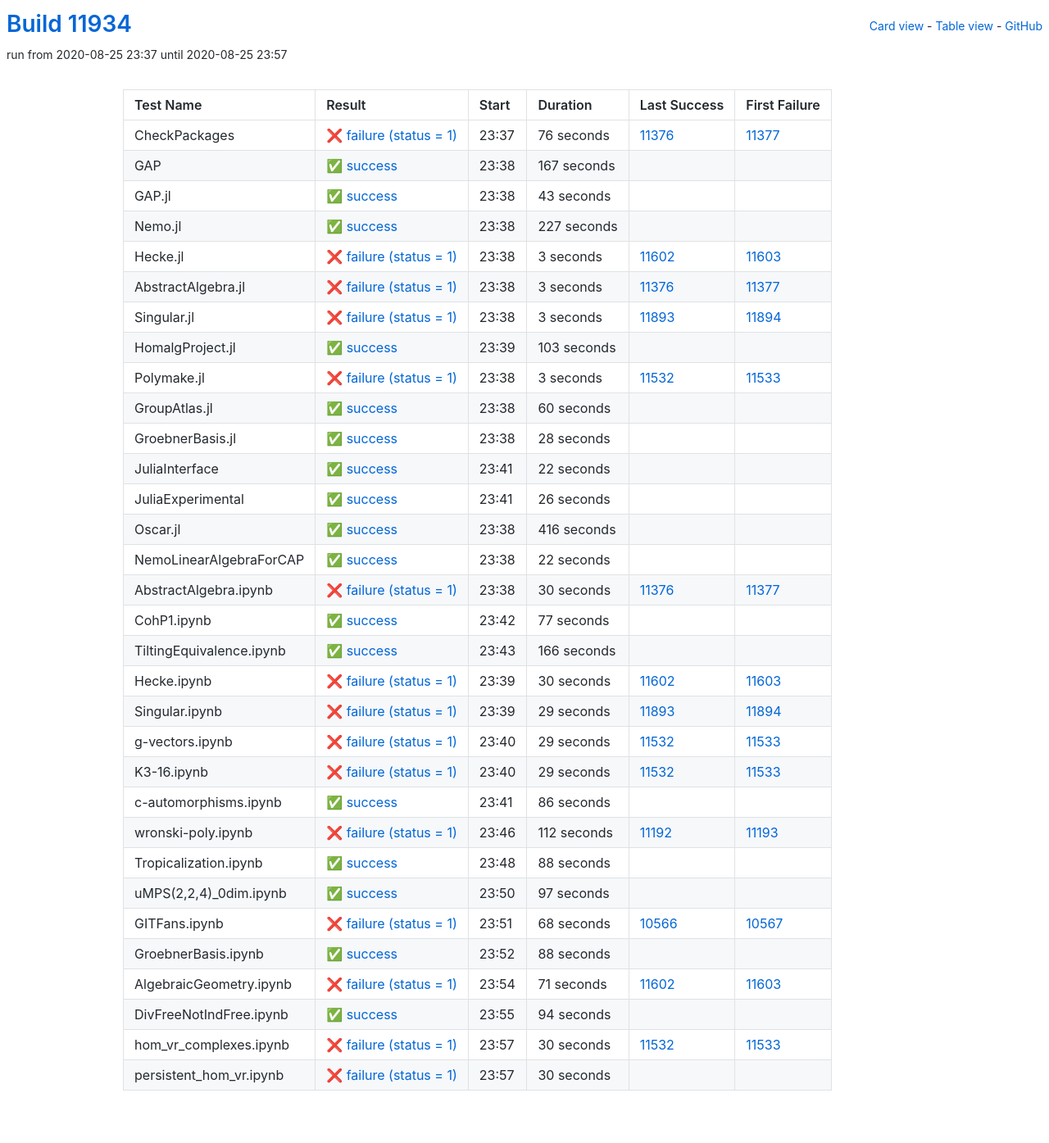
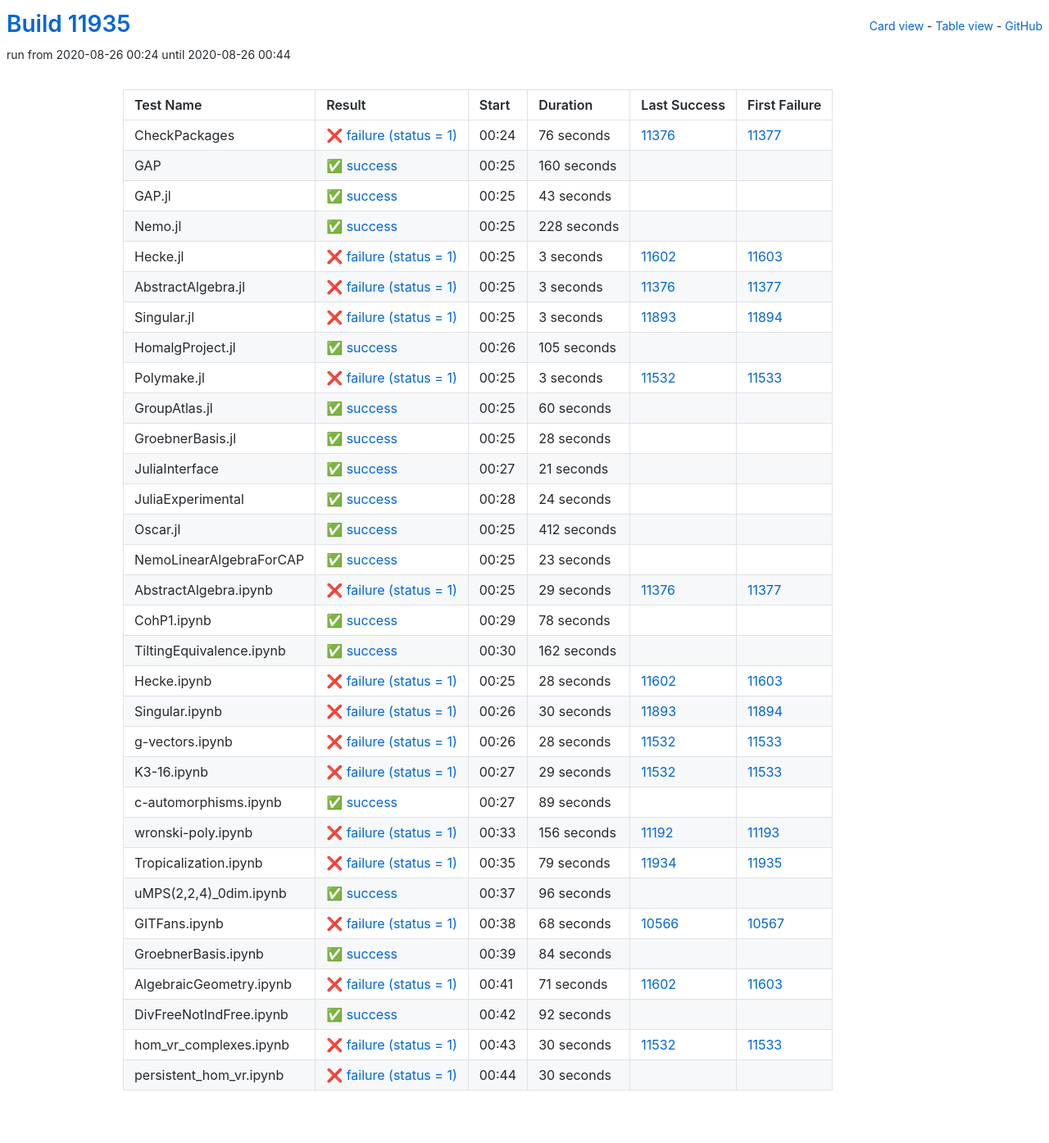
Before and after one commit to oscar-system/oscar-ci-status, a Jekyll site: the page built from table.html, in a window 1280 px wide. Shown: the whole page at 82% size. Built offline with Jekyll 4.4.1, drawn with Linux system fonts in a browser that asks for light colours.

Commit message:
Build #11935

```diff
--- a/_data/ci.yml
+++ b/_data/ci.yml
@@ -1,6 +1,6 @@
 ---
-build: 11934
-build_url: https://oscarci.mathematik.uni-kl.de/job/oscar/11934/
+build: 11935
+build_url: https://oscarci.mathematik.uni-kl.de/job/oscar/11935/
 job: oscar
 organization: oscar-system
 repo: oscar-ci-status
@@ -8,8 +8,8 @@
 tests:
 - name: CheckPackages
   id: checkpackages
-  log: https://oscarci.mathematik.uni-kl.de/job/oscar/11934/artifact/logs/build-11934/CheckPackages.log
-  start: 2020-08-25 23:37
+  log: https://oscarci.mathematik.uni-kl.de/job/oscar/11935/artifact/logs/build-11935/CheckPackages.log
+  start: 2020-08-26 00:24
   success: false
   exitcode: 1
   status: failure
@@ -20,20 +20,20 @@
   first_failure_url: https://oscarci.mathematik.uni-kl.de/job/oscar/11377/
 - name: GAP
   id: gap
-  log: https://oscarci.mathematik.uni-kl.de/job/oscar/11934/artifact/logs/build-11934/GAP.log
-  start: 2020-08-25 23:38
+  log: https://oscarci.mathematik.uni-kl.de/job/oscar/11935/artifact/logs/build-11935/GAP.log
+  start: 2020-08-26 00:25
   success: true
   exitcode: 0
   status: success
-  duration: 167
+  duration: 160
   last_success: false
   last_success_url:
   first_failure: false
   first_failure_url:
 - name: GAP.jl
   id: gap-jl
-  log: https://oscarci.mathematik.uni-kl.de/job/oscar/11934/artifact/logs/build-11934/GAP.jl.log
-  start: 2020-08-25 23:38
+  log: https://oscarci.mathematik.uni-kl.de/job/oscar/11935/artifact/logs/build-11935/GAP.jl.log
+  start: 2020-08-26 00:25
   success: true
   exitcode: 0
   status: success
@@ -44,20 +44,20 @@
   first_failure_url:
 - name: Nemo.jl
   id: nemo-jl
-  log: https://oscarci.mathematik.uni-kl.de/job/oscar/11934/artifact/logs/build-11934/Nemo.jl.log
-  start: 2020-08-25 23:38
+  log: https://oscarci.mathematik.uni-kl.de/job/oscar/11935/artifact/logs/build-11935/Nemo.jl.log
+  start: 2020-08-26 00:25
   success: true
   exitcode: 0
   status: success
-  duration: 227
+  duration: 228
   last_success: false
   last_success_url:
   first_failure: false
   first_failure_url:
 - name: Hecke.jl
   id: hecke-jl
-  log: https://oscarci.mathematik.uni-kl.de/job/oscar/11934/artifact/logs/build-11934/Hecke.jl.log
-  start: 2020-08-25 23:38
+  log: https://oscarci.mathematik.uni-kl.de/job/oscar/11935/artifact/logs/build-11935/Hecke.jl.log
+  start: 2020-08-26 00:25
   success: false
   exitcode: 1
   status: failure
@@ -68,8 +68,8 @@
   first_failure_url: https://oscarci.mathematik.uni-kl.de/job/oscar/11603/
 - name: AbstractAlgebra.jl
   id: abstractalgebra-jl
-  log: https://oscarci.mathematik.uni-kl.de/job/oscar/11934/artifact/logs/build-11934/AbstractAlgebra.jl.log
-  start: 2020-08-25 23:38
+  log: https://oscarci.mathematik.uni-kl.de/job/oscar/11935/artifact/logs/build-11935/AbstractAlgebra.jl.log
+  start: 2020-08-26 00:25
   success: false
   exitcode: 1
   status: failure
@@ -80,8 +80,8 @@
   first_failure_url: https://oscarci.mathematik.uni-kl.de/job/oscar/11377/
 - name: Singular.jl
   id: singular-jl
-  log: https://oscarci.mathematik.uni-kl.de/job/oscar/11934/artifact/logs/build-11934/Singular.jl.log
-  start: 2020-08-25 23:38
+  log: https://oscarci.mathematik.uni-kl.de/job/oscar/11935/artifact/logs/build-11935/Singular.jl.log
+  start: 2020-08-26 00:25
   success: false
   exitcode: 1
   status: failure
@@ -92,20 +92,20 @@
   first_failure_url: https://oscarci.mathematik.uni-kl.de/job/oscar/11894/
 - name: HomalgProject.jl
   id: homalgproject-jl
-  log: https://oscarci.mathematik.uni-kl.de/job/oscar/11934/artifact/logs/build-11934/HomalgProject.jl.log
-  start: 2020-08-25 23:39
+  log: https://oscarci.mathematik.uni-kl.de/job/oscar/11935/artifact/logs/build-11935/HomalgProject.jl.log
+  start: 2020-08-26 00:26
   success: true
   exitcode: 0
   status: success
-  duration: 103
+  duration: 105
   last_success: false
   last_success_url:
   first_failure: false
   first_failure_url:
 - name: Polymake.jl
   id: polymake-jl
-  log: https://oscarci.mathematik.uni-kl.de/job/oscar/11934/artifact/logs/build-11934/Polymake.jl.log
-  start: 2020-08-25 23:38
+  log: https://oscarci.mathematik.uni-kl.de/job/oscar/11935/artifact/logs/build-11935/Polymake.jl.log
+  start: 2020-08-26 00:25
   success: false
   exitcode: 1
   status: failure
@@ -116,8 +116,8 @@
   first_failure_url: https://oscarci.mathematik.uni-kl.de/job/oscar/11533/
 - name: GroupAtlas.jl
   id: groupatlas-jl
-  log: https://oscarci.mathematik.uni-kl.de/job/oscar/11934/artifact/logs/build-11934/GroupAtlas.jl.log
-  start: 2020-08-25 23:38
+  log: https://oscarci.mathematik.uni-kl.de/job/oscar/11935/artifact/logs/build-11935/GroupAtlas.jl.log
+  start: 2020-08-26 00:25
   success: true
   exitcode: 0
   status: success
@@ -128,8 +128,8 @@
   first_failure_url:
 - name: GroebnerBasis.jl
   id: groebnerbasis-jl
-  log: https://oscarci.mathematik.uni-kl.de/job/oscar/11934/artifact/logs/build-11934/GroebnerBasis.jl.log
-  start: 2020-08-25 23:38
+  log: https://oscarci.mathematik.uni-kl.de/job/oscar/11935/artifact/logs/build-11935/GroebnerBasis.jl.log
+  start: 2020-08-26 00:25
   success: true
   exitcode: 0
   status: success
@@ -140,128 +140,128 @@
   first_failure_url:
 - name: JuliaInterface
   id: juliainterface
-  log: https://oscarci.mathematik.uni-kl.de/job/oscar/11934/artifact/logs/build-11934/JuliaInterface.log
-  start: 2020-08-25 23:41
+  log: https://oscarci.mathematik.uni-kl.de/job/oscar/11935/artifact/logs/build-11935/JuliaInterface.log
+  start: 2020-08-26 00:27
   success: true
   exitcode: 0
   status: success
-  duration: 22
+  duration: 21
   last_success: false
   last_success_url:
   first_failure: false
   first_failure_url:
 - name: JuliaExperimental
   id: juliaexperimental
-  log: https://oscarci.mathematik.uni-kl.de/job/oscar/11934/artifact/logs/build-11934/JuliaExperimental.log
-  start: 2020-08-25 23:41
+  log: https://oscarci.mathematik.uni-kl.de/job/oscar/11935/artifact/logs/build-11935/JuliaExperimental.log
+  start: 2020-08-26 00:28
   success: true
   exitcode: 0
   status: success
-  duration: 26
+  duration: 24
   last_success: false
   last_success_url:
   first_failure: false
   first_failure_url:
 - name: Oscar.jl
   id: oscar-jl
-  log: https://oscarci.mathematik.uni-kl.de/job/oscar/11934/artifact/logs/build-11934/Oscar.jl.log
-  start: 2020-08-25 23:38
+  log: https://oscarci.mathematik.uni-kl.de/job/oscar/11935/artifact/logs/build-11935/Oscar.jl.log
+  start: 2020-08-26 00:25
   success: true
   exitcode: 0
   status: success
-  duration: 416
+  duration: 412
   last_success: false
   last_success_url:
   first_failure: false
   first_failure_url:
 - name: NemoLinearAlgebraForCAP
   id: nemolinearalgebraforcap
-  log: https://oscarci.mathematik.uni-kl.de/job/oscar/11934/artifact/logs/build-11934/NemoLinearAlgebraForCAP.log
-  start: 2020-08-25 23:38
+  log: https://oscarci.mathematik.uni-kl.de/job/oscar/11935/artifact/logs/build-11935/NemoLinearAlgebraForCAP.log
+  start: 2020-08-26 00:25
   success: true
   exitcode: 0
   status: success
-  duration: 22
+  duration: 23
   last_success: false
   last_success_url:
   first_failure: false
   first_failure_url:
 - name: AbstractAlgebra.ipynb
   id: abstractalgebra-ipynb
-  log: https://oscarci.mathematik.uni-kl.de/job/oscar/11934/artifact/logs/build-11934/AbstractAlgebra.ipynb.log
-  start: 2020-08-25 23:38
+  log: https://oscarci.mathematik.uni-kl.de/job/oscar/11935/artifact/logs/build-11935/AbstractAlgebra.ipynb.log
+  start: 2020-08-26 00:25
   success: false
   exitcode: 1
   status: failure
-  duration: 30
+  duration: 29
   last_success: 11376
   last_success_url: https://oscarci.mathematik.uni-kl.de/job/oscar/11376/
   first_failure: 11377
   first_failure_url: https://oscarci.mathematik.uni-kl.de/job/oscar/11377/
 - name: CohP1.ipynb
   id: cohp1-ipynb
-  log: https://oscarci.mathematik.uni-kl.de/job/oscar/11934/artifact/logs/build-11934/CohP1.ipynb.log
-  start: 2020-08-25 23:42
+  log: https://oscarci.mathematik.uni-kl.de/job/oscar/11935/artifact/logs/build-11935/CohP1.ipynb.log
+  start: 2020-08-26 00:29
   success: true
   exitcode: 0
   status: success
-  duration: 77
+  duration: 78
   last_success: false
   last_success_url:
   first_failure: false
   first_failure_url:
 - name: TiltingEquivalence.ipynb
   id: tiltingequivalence-ipynb
-  log: https://oscarci.mathematik.uni-kl.de/job/oscar/11934/artifact/logs/build-11934/TiltingEquivalence.ipynb.log
-  start: 2020-08-25 23:43
+  log: https://oscarci.mathematik.uni-kl.de/job/oscar/11935/artifact/logs/build-11935/TiltingEquivalence.ipynb.log
+  start: 2020-08-26 00:30
   success: true
   exitcode: 0
   status: success
-  duration: 166
+  duration: 162
   last_success: false
   last_success_url:
   first_failure: false
   first_failure_url:
 - name: Hecke.ipynb
   id: hecke-ipynb
-  log: https://oscarci.mathematik.uni-kl.de/job/oscar/11934/artifact/logs/build-11934/Hecke.ipynb.log
-  start: 2020-08-25 23:39
+  log: https://oscarci.mathematik.uni-kl.de/job/oscar/11935/artifact/logs/build-11935/Hecke.ipynb.log
+  start: 2020-08-26 00:25
   success: false
   exitcode: 1
   status: failure
-  duration: 30
+  duration: 28
   last_success: 11602
   last_success_url: https://oscarci.mathematik.uni-kl.de/job/oscar/11602/
   first_failure: 11603
   first_failure_url: https://oscarci.mathematik.uni-kl.de/job/oscar/11603/
 - name: Singular.ipynb
   id: singular-ipynb
-  log: https://oscarci.mathematik.uni-kl.de/job/oscar/11934/artifact/logs/build-11934/Singular.ipynb.log
-  start: 2020-08-25 23:39
+  log: https://oscarci.mathematik.uni-kl.de/job/oscar/11935/artifact/logs/build-11935/Singular.ipynb.log
+  start: 2020-08-26 00:26
   success: false
   exitcode: 1
   status: failure
-  duration: 29
+  duration: 30
   last_success: 11893
   last_success_url: https://oscarci.mathematik.uni-kl.de/job/oscar/11893/
   first_failure: 11894
   first_failure_url: https://oscarci.mathematik.uni-kl.de/job/oscar/11894/
 - name: g-vectors.ipynb
   id: g-vectors-ipynb
-  log: https://oscarci.mathematik.uni-kl.de/job/oscar/11934/artifact/logs/build-11934/g-vectors.ipynb.log
-  start: 2020-08-25 23:40
+  log: https://oscarci.mathematik.uni-kl.de/job/oscar/11935/artifact/logs/build-11935/g-vectors.ipynb.log
+  start: 2020-08-26 00:26
   success: false
   exitcode: 1
   status: failure
-  duration: 29
+  duration: 28
   last_success: 11532
   last_success_url: https://oscarci.mathematik.uni-kl.de/job/oscar/11532/
   first_failure: 11533
   first_failure_url: https://oscarci.mathematik.uni-kl.de/job/oscar/11533/
 - name: K3-16.ipynb
   id: k3-16-ipynb
-  log: https://oscarci.mathematik.uni-kl.de/job/oscar/11934/artifact/logs/build-11934/K3-16.ipynb.log
-  start: 2020-08-25 23:40
+  log: https://oscarci.mathematik.uni-kl.de/job/oscar/11935/artifact/logs/build-11935/K3-16.ipynb.log
+  start: 2020-08-26 00:27
   success: false
   exitcode: 1
   status: failure
@@ -272,56 +272,56 @@
   first_failure_url: https://oscarci.mathematik.uni-kl.de/job/oscar/11533/
 - name: c-automorphisms.ipynb
   id: c-automorphisms-ipynb
-  log: https://oscarci.mathematik.uni-kl.de/job/oscar/11934/artifact/logs/build-11934/c-automorphisms.ipynb.log
-  start: 2020-08-25 23:41
+  log: https://oscarci.mathematik.uni-kl.de/job/oscar/11935/artifact/logs/build-11935/c-automorphisms.ipynb.log
+  start: 2020-08-26 00:27
   success: true
   exitcode: 0
   status: success
-  duration: 86
+  duration: 89
   last_success: false
   last_success_url:
   first_failure: false
   first_failure_url:
 - name: wronski-poly.ipynb
   id: wronski-poly-ipynb
-  log: https://oscarci.mathematik.uni-kl.de/job/oscar/11934/artifact/logs/build-11934/wronski-poly.ipynb.log
-  start: 2020-08-25 23:46
+  log: https://oscarci.mathematik.uni-kl.de/job/oscar/11935/artifact/logs/build-11935/wronski-poly.ipynb.log
+  start: 2020-08-26 00:33
   success: false
   exitcode: 1
   status: failure
-  duration: 112
+  duration: 156
   last_success: 11192
   last_success_url: https://oscarci.mathematik.uni-kl.de/job/oscar/11192/
   first_failure: 11193
   first_failure_url: https://oscarci.mathematik.uni-kl.de/job/oscar/11193/
 - name: Tropicalization.ipynb
   id: tropicalization-ipynb
-  log: https://oscarci.mathematik.uni-kl.de/job/oscar/11934/artifact/logs/build-11934/Tropicalization.ipynb.log
-  start: 2020-08-25 23:48
+  log: https://oscarci.mathematik.uni-kl.de/job/oscar/11935/artifact/logs/build-11935/Tropicalization.ipynb.log
+  start: 2020-08-26 00:35
+  success: false
+  exitcode: 1
+  status: failure
+  duration: 79
+  last_success: 11934
+  last_success_url: https://oscarci.mathematik.uni-kl.de/job/oscar/11934/
+  first_failure: 11935
+  first_failure_url: https://oscarci.mathematik.uni-kl.de/job/oscar/11935/
+- name: uMPS(2,2,4)_0dim.ipynb
+  id: umps-2-2-4-0dim-ipynb
+  log: https://oscarci.mathematik.uni-kl.de/job/oscar/11935/artifact/logs/build-11935/uMPS-2-2-4-_0dim.ipynb.log
+  start: 2020-08-26 00:37
   success: true
   exitcode: 0
   status: success
-  duration: 88
-  last_success: false
-  last_success_url:
-  first_failure: false
-  first_failure_url:
-- name: uMPS(2,2,4)_0dim.ipynb
-  id: umps-2-2-4-0dim-ipynb
-  log: https://oscarci.mathematik.uni-kl.de/job/oscar/11934/artifact/logs/build-11934/uMPS-2-2-4-_0dim.ipynb.log
-  start: 2020-08-25 23:50
-  success: true
-  exitcode: 0
-  status: success
-  duration: 97
+  duration: 96
   last_success: false
   last_success_url:
   first_failure: false
   first_failure_url:
 - name: GITFans.ipynb
   id: gitfans-ipynb
-  log: https://oscarci.mathematik.uni-kl.de/job/oscar/11934/artifact/logs/build-11934/GITFans.ipynb.log
-  start: 2020-08-25 23:51
+  log: https://oscarci.mathematik.uni-kl.de/job/oscar/11935/artifact/logs/build-11935/GITFans.ipynb.log
+  start: 2020-08-26 00:38
   success: false
   exitcode: 1
   status: failure
@@ -332,20 +332,20 @@
   first_failure_url: https://oscarci.mathematik.uni-kl.de/job/oscar/10567/
 - name: GroebnerBasis.ipynb
   id: groebnerbasis-ipynb
-  log: https://oscarci.mathematik.uni-kl.de/job/oscar/11934/artifact/logs/build-11934/GroebnerBasis.ipynb.log
-  start: 2020-08-25 23:52
+  log: https://oscarci.mathematik.uni-kl.de/job/oscar/11935/artifact/logs/build-11935/GroebnerBasis.ipynb.log
+  start: 2020-08-26 00:39
   success: true
   exitcode: 0
   status: success
-  duration: 88
+  duration: 84
   last_success: false
   last_success_url:
   first_failure: false
   first_failure_url:
 - name: AlgebraicGeometry.ipynb
   id: algebraicgeometry-ipynb
-  log: https://oscarci.mathematik.uni-kl.de/job/oscar/11934/artifact/logs/build-11934/AlgebraicGeometry.ipynb.log
-  start: 2020-08-25 23:54
+  log: https://oscarci.mathematik.uni-kl.de/job/oscar/11935/artifact/logs/build-11935/AlgebraicGeometry.ipynb.log
+  start: 2020-08-26 00:41
   success: false
   exitcode: 1
   status: failure
@@ -356,20 +356,20 @@
   first_failure_url: https://oscarci.mathematik.uni-kl.de/job/oscar/11603/
 - name: DivFreeNotIndFree.ipynb
   id: divfreenotindfree-ipynb
-  log: https://oscarci.mathematik.uni-kl.de/job/oscar/11934/artifact/logs/build-11934/DivFreeNotIndFree.ipynb.log
-  start: 2020-08-25 23:55
+  log: https://oscarci.mathematik.uni-kl.de/job/oscar/11935/artifact/logs/build-11935/DivFreeNotIndFree.ipynb.log
+  start: 2020-08-26 00:42
   success: true
   exitcode: 0
   status: success
-  duration: 94
+  duration: 92
   last_success: false
   last_success_url:
   first_failure: false
   first_failure_url:
 - name: hom_vr_complexes.ipynb
   id: hom-vr-complexes-ipynb
-  log: https://oscarci.mathematik.uni-kl.de/job/oscar/11934/artifact/logs/build-11934/hom_vr_complexes.ipynb.log
-  start: 2020-08-25 23:57
+  log: https://oscarci.mathematik.uni-kl.de/job/oscar/11935/artifact/logs/build-11935/hom_vr_complexes.ipynb.log
+  start: 2020-08-26 00:43
   success: false
   exitcode: 1
   status: failure
@@ -380,8 +380,8 @@
   first_failure_url: https://oscarci.mathematik.uni-kl.de/job/oscar/11533/
 - name: persistent_hom_vr.ipynb
   id: persistent-hom-vr-ipynb
-  log: https://oscarci.mathematik.uni-kl.de/job/oscar/11934/artifact/logs/build-11934/persistent_hom_vr.ipynb.log
-  start: 2020-08-25 23:57
+  log: https://oscarci.mathematik.uni-kl.de/job/oscar/11935/artifact/logs/build-11935/persistent_hom_vr.ipynb.log
+  start: 2020-08-26 00:44
   success: false
   exitcode: 1
   status: failure
```
Also changed, not shown: README.md.
